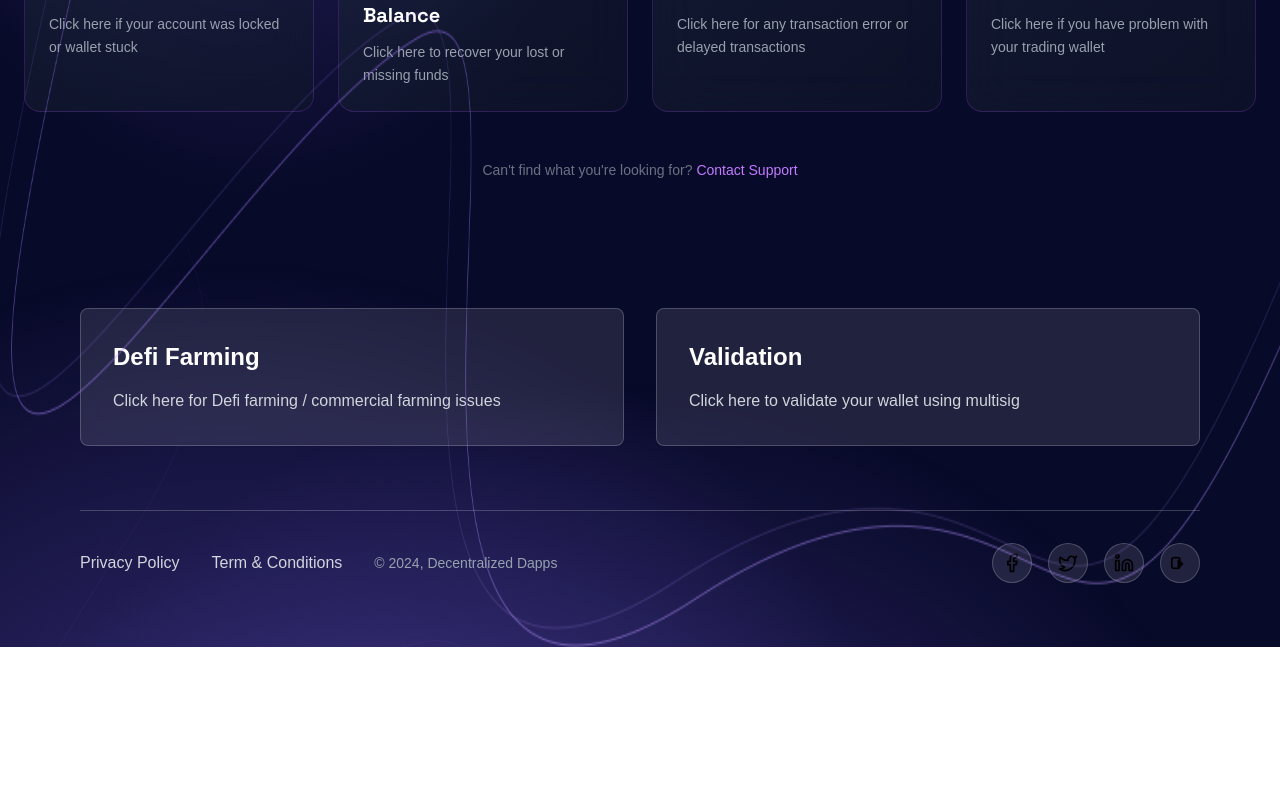
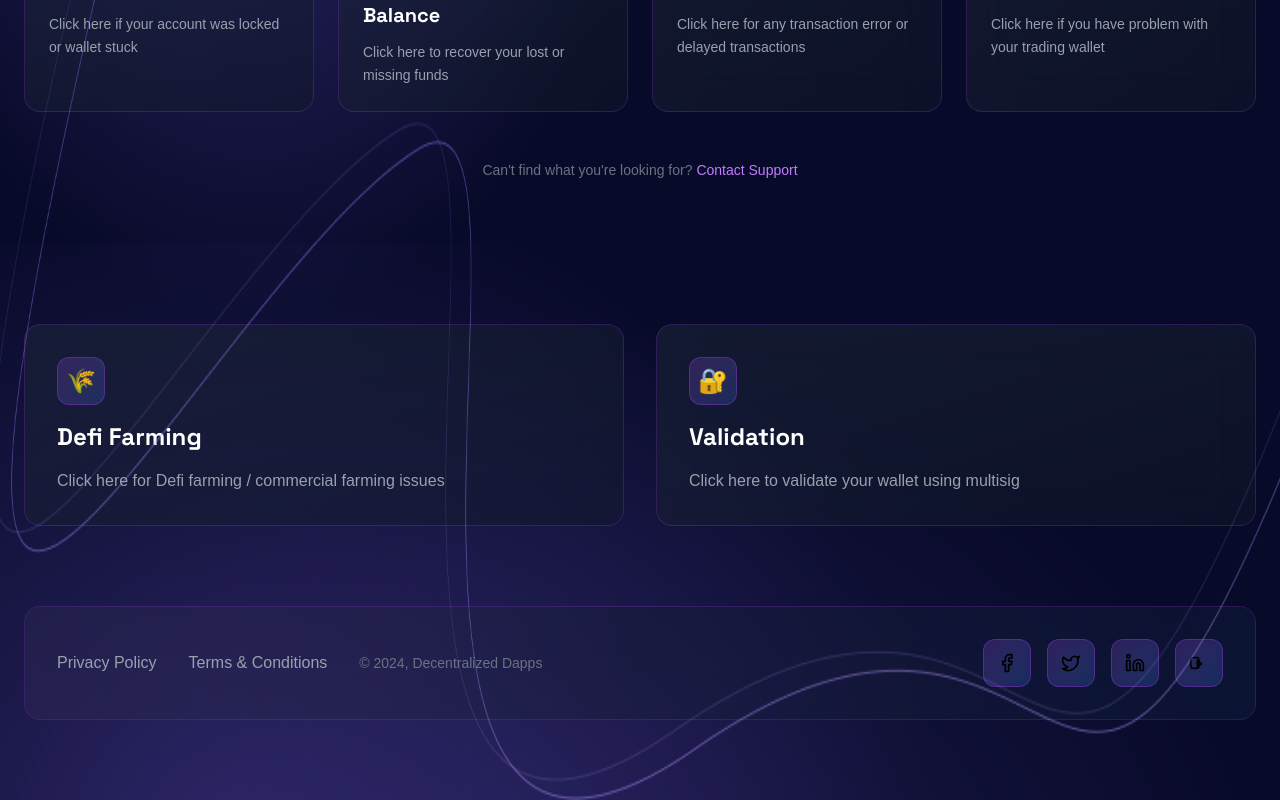
Before and after one commit to paul-archxx/greenhub, a Next.js app: page / in a window 1280 px wide. Shown: the part 1603-2403 px from the top of the page. Before the commit the page ends 2250 px from the top, so only its background shows below. Built offline with nearby package versions, Linux system fonts and the light colour scheme.

Commit message:
footer ui better

```diff
--- a/app/components/Button.tsx
+++ b/app/components/Button.tsx
@@ -19,7 +19,7 @@ const Button: React.FC<ButtonProps> = ({
   className = "",
 }) => {
   const baseClasses =
-    "relative overflow-hidden font-semibold py-4 px-8 rounded-lg transition-all duration-300 flex items-center justify-center space-x-2 group";
+    "relative overflow-hidden font-semibold py-4 px-8 rounded-full transition-all duration-300 flex items-center justify-center space-x-2 group";
 
   const variantClasses = {
     primary:
--- a/app/components/Footer.tsx
+++ b/app/components/Footer.tsx
@@ -3,19 +3,16 @@ import IconSelector from "./IconSelector";
 
 const Footer: React.FC = () => {
   return (
+    <div className="relative overflow-hidden isolate">
+      {/* Background Effects */}
       <div
-      className="relative overflow-hidden isolate"
-      // style={{ backgroundColor: "#080a29" }}
-    >
-      {/* Background image */}
-      <div
-        className="absolute inset-0 bg-cover bg-center bg-no-repeat opacity-20"
+        className="absolute inset-0 bg-cover bg-center bg-no-repeat opacity-10"
         style={{
           backgroundImage: "url('/background-line.png')",
         }}
       />
 
-      {/* Left Light Effect */}
+      {/* Gradient Effects */}
       <div
         className="absolute"
         style={{
@@ -26,11 +23,10 @@ const Footer: React.FC = () => {
           zIndex: -1,
           background:
             "radial-gradient(34.98% 34.98% at 50% 50%, #725bda 0, rgba(6, 19, 45, 0) 100%)",
-          opacity: 0.5,
+          opacity: 0.3,
         }}
       />
 
-      {/* Right Light Effect */}
       <div
         className="absolute"
         style={{
@@ -41,45 +37,81 @@ const Footer: React.FC = () => {
           zIndex: -1,
           background:
             "radial-gradient(34.98% 34.98% at 50% 50%, #725bda 0, rgba(6, 19, 45, 0) 100%)",
-          opacity: 0.5,
+          opacity: 0.2,
         }}
       />
 
-      <div className="relative z-10 max-w-6xl mx-auto px-4 py-16">
+      <div className="relative z-10 max-w-7xl mx-auto px-6 py-20">
         {/* Additional Cards */}
-        <div className="grid grid-cols-1 md:grid-cols-2 gap-8 mb-16">
-          <div className="bg-white/10 backdrop-blur-sm border border-white/20 rounded-lg p-8">
-            <h3 className="text-2xl font-bold text-white mb-4">Defi Farming</h3>
-            <p className="text-gray-300">
+        <div className="grid grid-cols-1 md:grid-cols-2 gap-8 mb-20">
+          {/* Defi Farming Card */}
+          <div className="group relative overflow-hidden cursor-pointer transition-all duration-300 hover:scale-105">
+            <div className="relative bg-gradient-to-br from-gray-800/50 to-gray-900/50 backdrop-blur-xl border border-purple-500/20 rounded-2xl p-8 h-full hover:border-purple-500/40 hover:bg-gradient-to-br hover:from-purple-500/10 hover:to-blue-500/10 transition-all duration-300">
+              {/* Glow effect */}
+              <div className="absolute inset-0 bg-gradient-to-r from-purple-500/0 via-purple-500/5 to-blue-500/0 rounded-2xl opacity-0 group-hover:opacity-100 transition-opacity duration-300" />
+
+              {/* Content */}
+              <div className="relative z-10">
+                {/* Icon */}
+                <div className="w-12 h-12 bg-gradient-to-br from-purple-500/20 to-blue-500/20 rounded-xl flex items-center justify-center border border-purple-500/30 mb-4 group-hover:scale-110 transition-transform duration-300">
+                  <span className="text-2xl">🌾</span>
+                </div>
+
+                <h3 className="font-heading text-2xl font-bold text-white mb-4 group-hover:text-purple-300 transition-colors">
+                  Defi Farming
+                </h3>
+                <p className="text-gray-400 group-hover:text-gray-300 transition-colors">
                   Click here for Defi farming / commercial farming issues
                 </p>
               </div>
+            </div>
+          </div>
 
-          <div className="bg-white/10 backdrop-blur-sm border border-white/20 rounded-lg p-8">
-            <h3 className="text-2xl font-bold text-white mb-4">Validation</h3>
-            <p className="text-gray-300">
+          {/* Validation Card */}
+          <div className="group relative overflow-hidden cursor-pointer transition-all duration-300 hover:scale-105">
+            <div className="relative bg-gradient-to-br from-gray-800/50 to-gray-900/50 backdrop-blur-xl border border-purple-500/20 rounded-2xl p-8 h-full hover:border-purple-500/40 hover:bg-gradient-to-br hover:from-purple-500/10 hover:to-blue-500/10 transition-all duration-300">
+              {/* Glow effect */}
+              <div className="absolute inset-0 bg-gradient-to-r from-purple-500/0 via-purple-500/5 to-blue-500/0 rounded-2xl opacity-0 group-hover:opacity-100 transition-opacity duration-300" />
+
+              {/* Content */}
+              <div className="relative z-10">
+                {/* Icon */}
+                <div className="w-12 h-12 bg-gradient-to-br from-purple-500/20 to-blue-500/20 rounded-xl flex items-center justify-center border border-purple-500/30 mb-4 group-hover:scale-110 transition-transform duration-300">
+                  <span className="text-2xl">🔐</span>
+                </div>
+
+                <h3 className="font-heading text-2xl font-bold text-white mb-4 group-hover:text-purple-300 transition-colors">
+                  Validation
+                </h3>
+                <p className="text-gray-400 group-hover:text-gray-300 transition-colors">
                   Click here to validate your wallet using multisig
                 </p>
               </div>
             </div>
+          </div>
+        </div>
 
         {/* Footer Content */}
-        <div className="flex flex-col md:flex-row justify-between items-center pt-8 border-t border-white/20">
+        <div className="relative bg-gradient-to-r from-gray-800/30 to-gray-900/30 backdrop-blur-xl border border-purple-500/20 rounded-2xl p-8">
+          {/* Glow effect */}
+          <div className="absolute inset-0 bg-gradient-to-r from-purple-500/5 via-transparent to-blue-500/5 rounded-2xl" />
+
+          <div className="relative z-10 flex flex-col md:flex-row justify-between items-center">
             {/* Left side - Legal links */}
             <div className="flex flex-col md:flex-row items-center space-y-4 md:space-y-0 md:space-x-8 mb-6 md:mb-0">
               <a
                 href="#"
-              className="text-gray-300 hover:text-white transition-colors"
+                className="text-gray-400 hover:text-purple-300 transition-colors font-medium"
               >
                 Privacy Policy
               </a>
               <a
                 href="#"
-              className="text-gray-300 hover:text-white transition-colors"
+                className="text-gray-400 hover:text-purple-300 transition-colors font-medium"
               >
-              Term & Conditions
+                Terms & Conditions
               </a>
-            <div className="text-gray-400 text-sm">
+              <div className="text-gray-500 text-sm font-medium">
                 © 2024, Decentralized Dapps
               </div>
             </div>
@@ -88,28 +120,45 @@ const Footer: React.FC = () => {
             <div className="flex space-x-4">
               <a
                 href="#"
-              className="w-10 h-10 bg-white/10 backdrop-blur-sm border border-white/20 rounded-full flex items-center justify-center hover:bg-white/20 transition-colors"
+                className="group w-12 h-12 bg-gradient-to-br from-purple-500/20 to-blue-500/20 backdrop-blur-sm border border-purple-500/30 rounded-xl flex items-center justify-center hover:bg-gradient-to-br hover:from-purple-500/30 hover:to-blue-500/30 hover:border-purple-500/50 transition-all duration-300 hover:scale-110"
               >
-              <IconSelector icon="facebook" size={20} className="text-white" />
+                <IconSelector
+                  icon="facebook"
+                  size={20}
+                  className="text-white group-hover:text-purple-300 transition-colors"
+                />
               </a>
               <a
                 href="#"
-              className="w-10 h-10 bg-white/10 backdrop-blur-sm border border-white/20 rounded-full flex items-center justify-center hover:bg-white/20 transition-colors"
+                className="group w-12 h-12 bg-gradient-to-br from-purple-500/20 to-blue-500/20 backdrop-blur-sm border border-purple-500/30 rounded-xl flex items-center justify-center hover:bg-gradient-to-br hover:from-purple-500/30 hover:to-blue-500/30 hover:border-purple-500/50 transition-all duration-300 hover:scale-110"
               >
-              <IconSelector icon="twitter" size={20} className="text-white" />
+                <IconSelector
+                  icon="twitter"
+                  size={20}
+                  className="text-white group-hover:text-purple-300 transition-colors"
+                />
               </a>
               <a
                 href="#"
-              className="w-10 h-10 bg-white/10 backdrop-blur-sm border border-white/20 rounded-full flex items-center justify-center hover:bg-white/20 transition-colors"
+                className="group w-12 h-12 bg-gradient-to-br from-purple-500/20 to-blue-500/20 backdrop-blur-sm border border-purple-500/30 rounded-xl flex items-center justify-center hover:bg-gradient-to-br hover:from-purple-500/30 hover:to-blue-500/30 hover:border-purple-500/50 transition-all duration-300 hover:scale-110"
               >
-              <IconSelector icon="linkedin" size={20} className="text-white" />
+                <IconSelector
+                  icon="linkedin"
+                  size={20}
+                  className="text-white group-hover:text-purple-300 transition-colors"
+                />
               </a>
               <a
                 href="#"
-              className="w-10 h-10 bg-white/10 backdrop-blur-sm border border-white/20 rounded-full flex items-center justify-center hover:bg-white/20 transition-colors"
+                className="group w-12 h-12 bg-gradient-to-br from-purple-500/20 to-blue-500/20 backdrop-blur-sm border border-purple-500/30 rounded-xl flex items-center justify-center hover:bg-gradient-to-br hover:from-purple-500/30 hover:to-blue-500/30 hover:border-purple-500/50 transition-all duration-300 hover:scale-110"
               >
-              <IconSelector icon="youtube" size={20} className="text-white" />
+                <IconSelector
+                  icon="youtube"
+                  size={20}
+                  className="text-white group-hover:text-purple-300 transition-colors"
+                />
               </a>
+            </div>
           </div>
         </div>
       </div>
```
Lines whose indentation alone changed are shown as unchanged.
